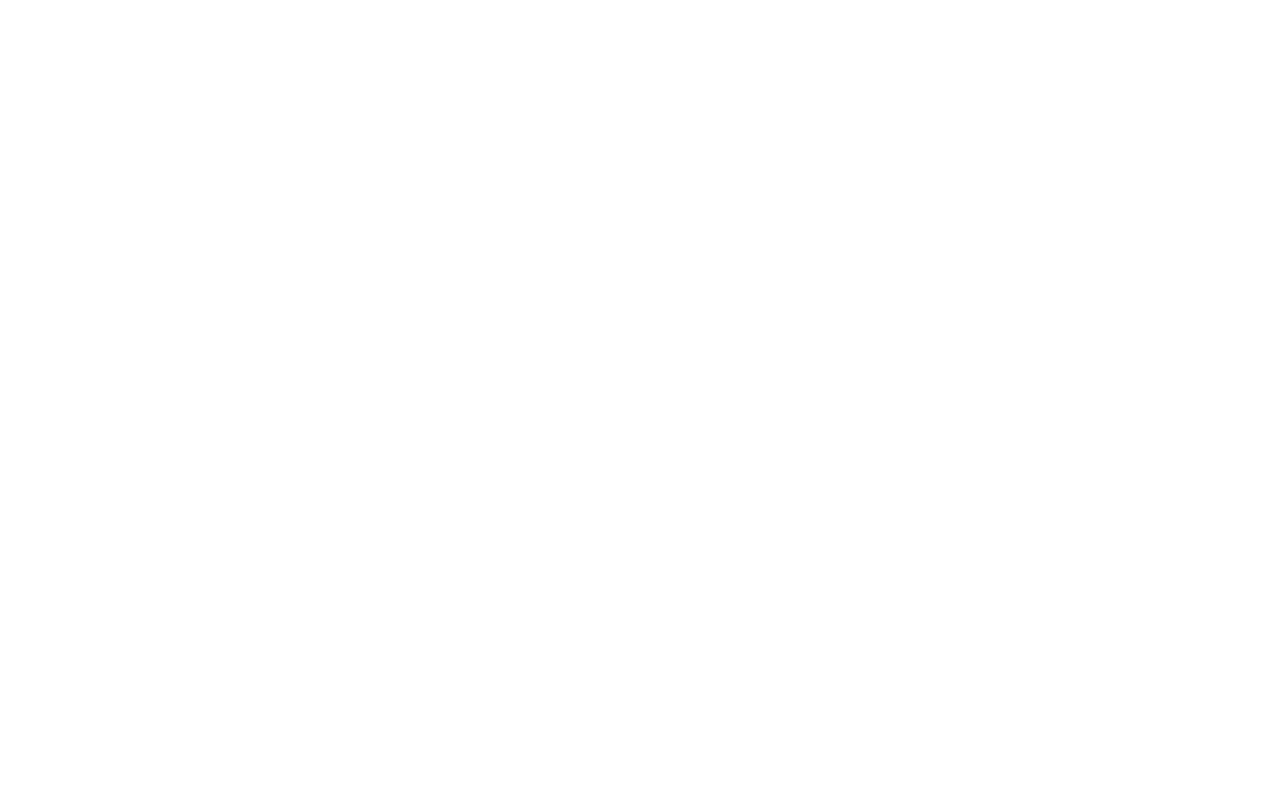
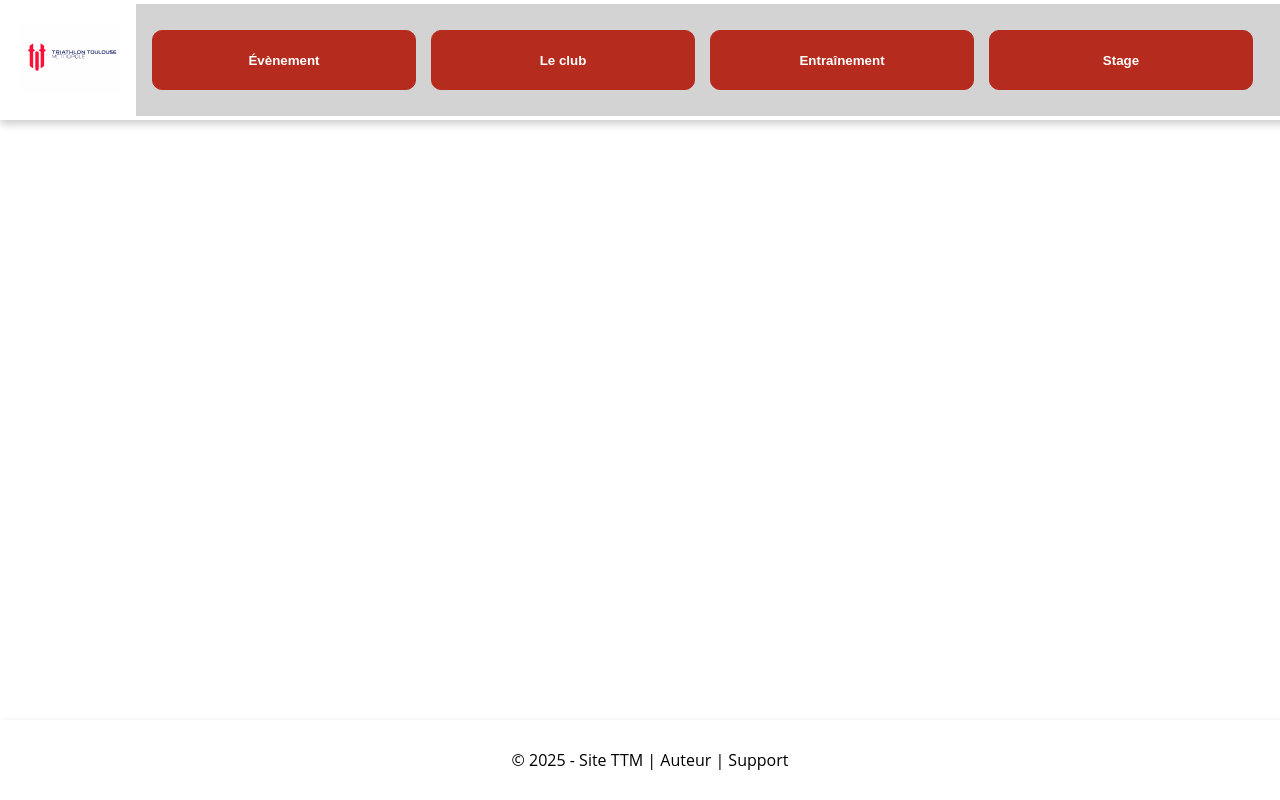
Before and after one commit to Team-TTM/frontend, a Vue app in the folder frontend/: page /users/pageAccueil in a window 1280 px wide. Before the commit this address had no page. Built offline with nearby package versions, Linux system fonts and the light colour scheme.

Commit message:
add : creation de la page de d'accueil

```diff
--- /dev/null
+++ b/frontend/src/pages/pageAccueil.vue
@@ -0,0 +1,25 @@
+<template>
+  <header>
+    <LogoTTM/>
+    <boutons-header/>
+  </header>
+  <div>
+    <p>Page D'accueil</p>
+  </div>
+  <footer>
+    © 2025 - Site TTM | Auteur | Support
+  </footer>
+</template>
+
+<script setup>
+
+import LogoTTM from "@/components/LogoTTM.vue";
+import BoutonsHeader from "@/components/boutonsHeader.vue";
+</script>
+
+<style scoped>
+p{
+  position: absolute;
+}
+
+</style>
--- a/frontend/src/router/index.js
+++ b/frontend/src/router/index.js
@@ -3,6 +3,7 @@
 import VerifyLicencePage from '@/pages/VerifyLicencePage.vue'; // Si une page "Signup" existe
 import ConnectedPage from "@/pages/ConnectedPage.vue";
 import CsvListeAdherent from "@/pages/CsvListeAdherent.vue";
+import pageAccueil from "@/pages/pageAccueil.vue";
 const routes = [
   {
     path: '/', // La route racine correspond à la page d'accueil
@@ -24,6 +25,11 @@
     name: 'CsvListeAdherent',
     component: CsvListeAdherent,
   },
+  {
+    path :'/users/pageAccueil',
+    name :'pageAccueil',
+    component : pageAccueil,
+  }
 ];
 
 const router = createRouter({
```
